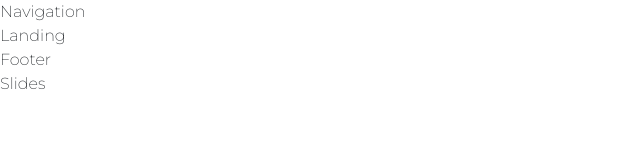
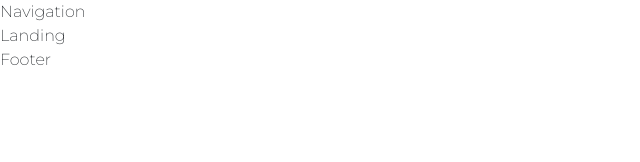
Before and after one commit to acm-ucr/hlg-website, a Next.js app: page / in a window 1280 px wide. Shown: the top 162 px of the page, without its empty margins (0-640 px from the left). Built offline with nearby package versions, Linux system fonts and the light colour scheme.

Commit message:
forgot to remove components for testing on layout.js, now fixed

```diff
--- a/src/app/layout.js
+++ b/src/app/layout.js
@@ -4,7 +4,6 @@ import "bootstrap/dist/css/bootstrap.min.css";
 import { Montserrat } from "next/font/google";
 import Navigation from "../components/Navigation";
 import Footer from "../components/Footer";
-import Slides from "../components/Events/Slides";
 
 const montserrat = Montserrat({
   subsets: ["latin"],
@@ -24,7 +23,6 @@ export default function RootLayout({ children }) {
         <Navigation />
         {children}
         <Footer />
-        <Slides />
       </body>
     </html>
   );
```
